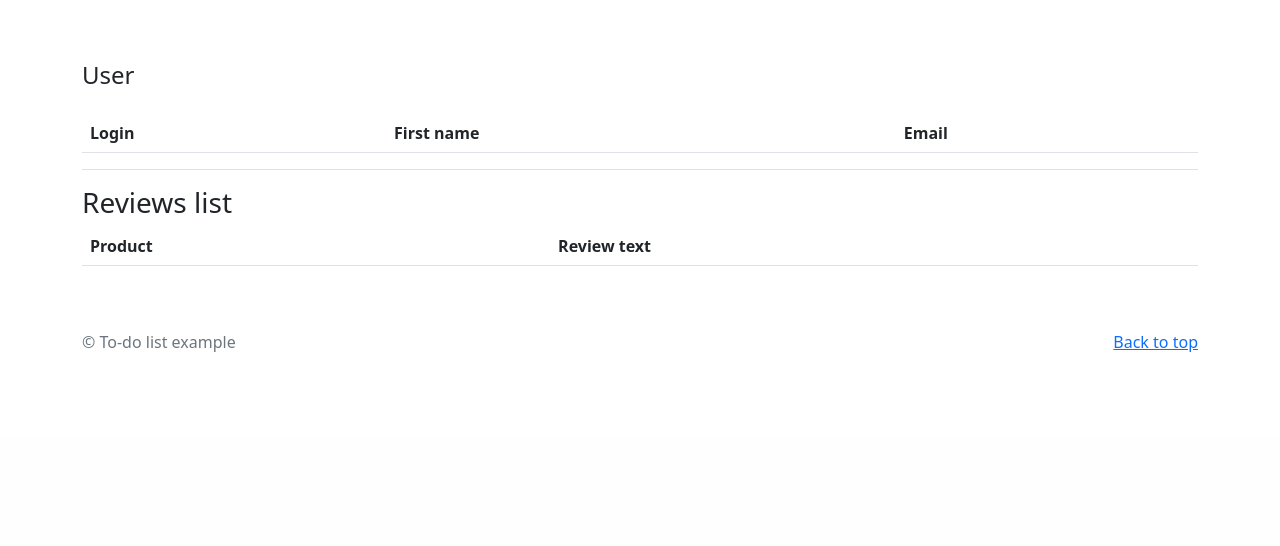
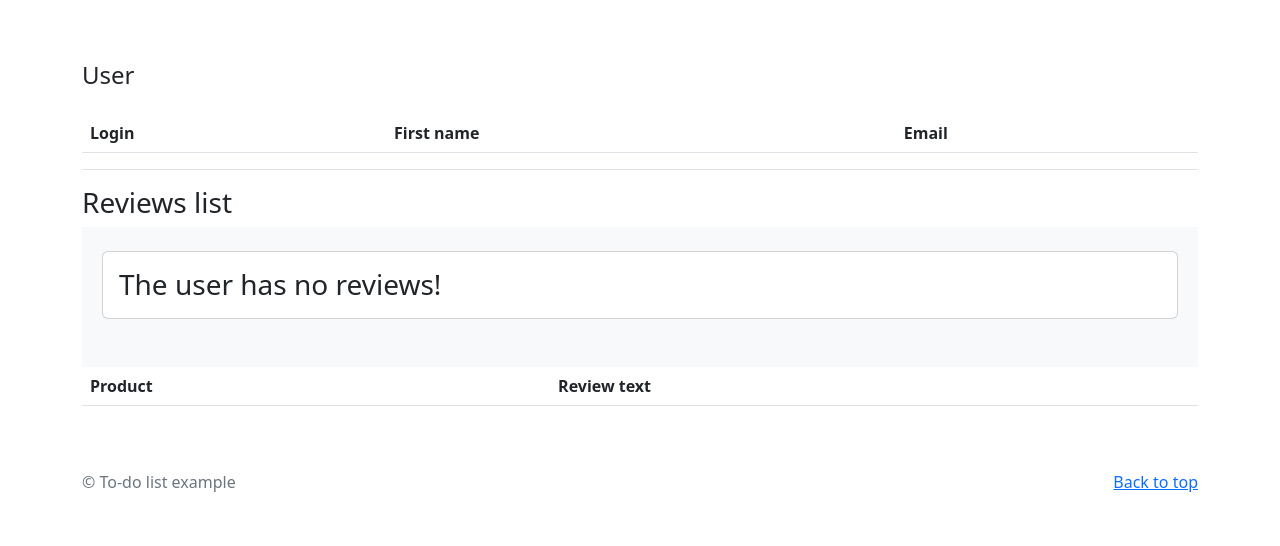
Before and after one commit to AdilbekDzharasov/exam_8_Adilbek_Dzharasov, a Django app: template source/accounts/templates/accounts_detail.html in a window 1280 px wide. Shown: the part 363-909 px from the top of the page. Before the commit the page ends 715 px from the top, so only its background shows below. Run offline with Django 4.2, Linux system fonts and the light colour scheme; the template is opened without the code that fills it, so the values that code supplies are empty; some libraries are stand-ins or nearby versions.

Commit message:
Внес корректировки в html при изменени продукта и детального просмотра аккаунта

```diff
--- a/source/accounts/templates/accounts_detail.html
+++ b/source/accounts/templates/accounts_detail.html
@@ -39,6 +39,19 @@
                   <td class="text">{{ review.review_text }}</td>
                 </tr>
               {% empty %}
+             <div class="album py-3 bg-light">
+               <div class="container">
+                   <div class="row">
+                          <div class="col">
+                            <div class="card mb-4 box-shadow">
+                              <div class="card-body">
+                                <h3 class="card-text">The user has no reviews!</h3>
+                              </div>
+                            </div>
+                          </div>
+                   </div>
+               </div>
+              </div>
             {% endfor %}
             </tbody>
           </table>
--- a/source/webapp/templates/products/product_update.html
+++ b/source/webapp/templates/products/product_update.html
@@ -8,7 +8,7 @@ Update product
 
   <div class="container">
     <form action="{% url 'product_update' product.pk %}" method="POST" enctype="multipart/form-data">
-      {% include 'partial/product_form.html' with button_text='Update a task' %}
+      {% include 'partial/product_form.html' with button_text='Update a product' %}
     </form>
   </div>
 
```
Also changed, not shown: source/images/images/141510386_veryovka-dzhutovaya-14.webp (added), source/images/images/unnamed.jpg (added).
